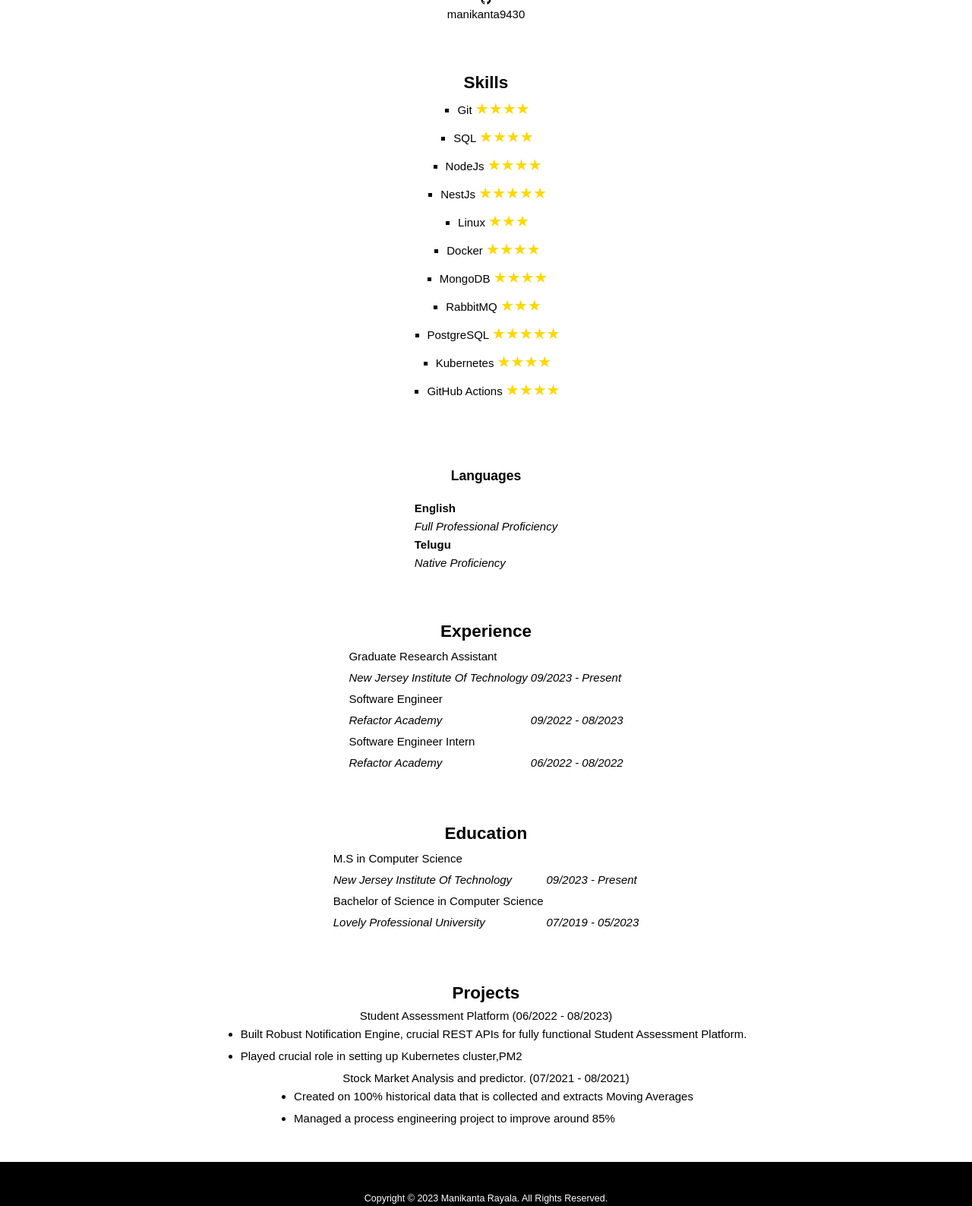
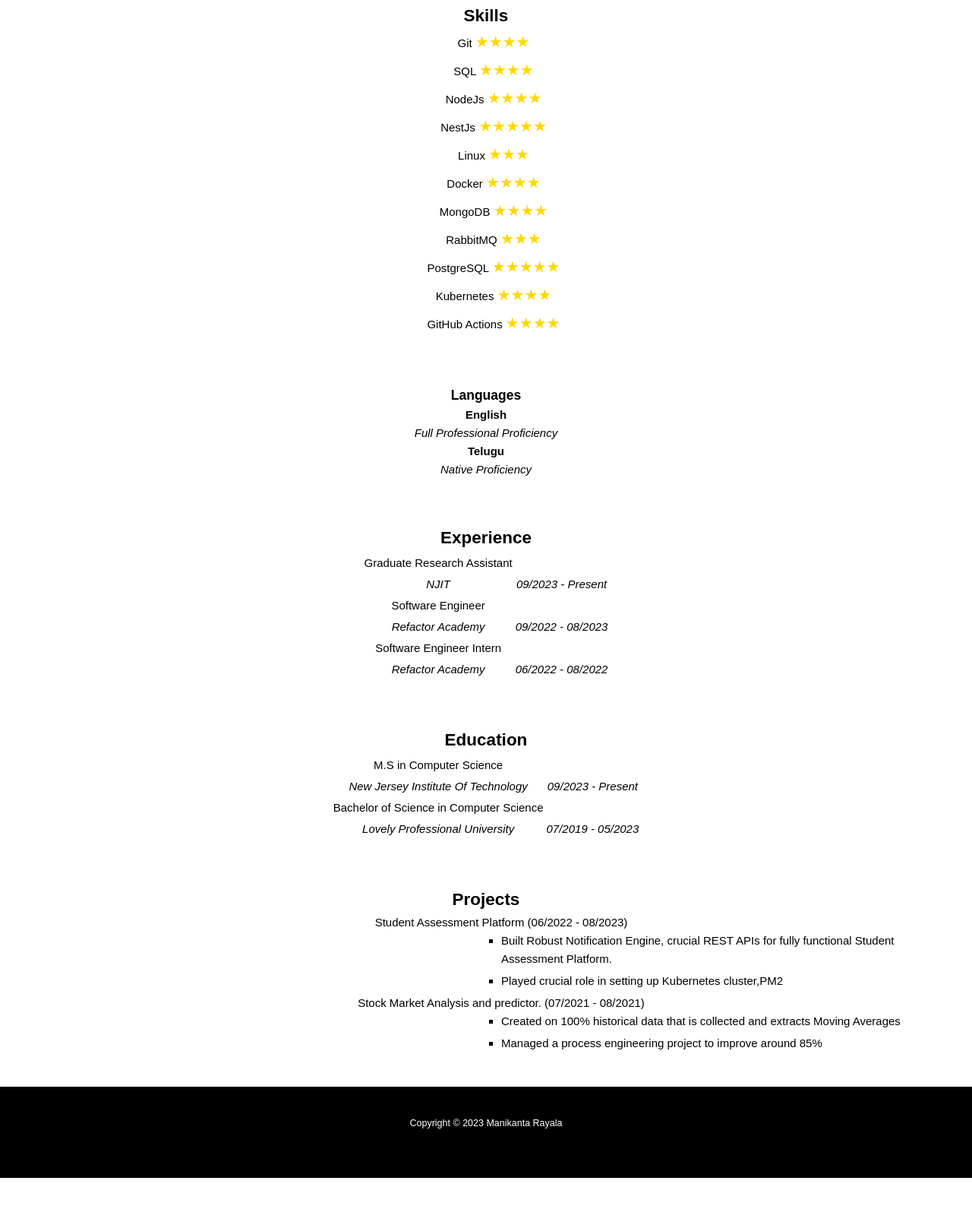
Before and after one commit to manikanta9430/A1-IS601, a plain HTML site: page index.html in a window 1280 px wide. Shown: the part 677-2264 px from the top of the page at 76% size. After the commit the page ends 2227 px from the top, so only its background shows below. Drawn offline with nearby package versions, Linux system fonts and the light colour scheme.

Commit message:
removed flex

```diff
--- a/index.html
+++ b/index.html
@@ -21,8 +21,8 @@
         <div id="intro">
             <span id="profile-image">
                 <img src="profilepic.jpg" alt="Manikanta Rayala" id="profile-pic">
-            </span>
-            <h2 class="intro-items" id="intro-name">Manikanta Rayala</h2>
+            </span><br>
+            <h2 class="intro-items" id="intro-name">Manikanta Rayala</h2><br>
             <h4 class="intro-items" id="intro-jobRole">Software Development Engineer</h4>
             <p class="intro-items">Experienced backend web developer with expertise in NodeJs, NestJs, MongoDB, and
                 PostgreSQL. Skilled in implementing message-based communication systems with RabbitMQ and automating
@@ -95,7 +95,7 @@
                 <td>Graduate Research Assistant</td>
             </tr>
             <tr>
-                <td><em>New Jersey Institute Of Technology </em></td>
+                <td><em>NJIT </em></td>
                 <td><em>09/2023 - Present</em></td>
             </tr>
             <tr>
@@ -141,25 +141,30 @@
 
     <div class="section" id="projects">
         <h2>Projects</h2>
+        <ol>
+            <li>
                 <p>Student Assessment Platform (06/2022 - 08/2023)</p>
                 <ul>
-            <li>Built Robust Notification Engine, crucial REST APIs for fully functional Student Assessment Platform.
+                    <li>Built Robust Notification Engine, crucial REST APIs for fully functional Student Assessment
+                        Platform.</li>
+                    <li>Played crucial role in setting up Kubernetes cluster,PM2</li>
+                </ul>
             </li>
-            <li>Played crucial role in setting up Kubernetes cluster,PM2</li>
-            <!-- Add more projects as needed -->
-        </ul>
-
+            <li>
                 <p>Stock Market Analysis and predictor. (07/2021 - 08/2021)</p>
                 <ul>
                     <li>Created on 100% historical data that is collected and extracts Moving Averages </li>
                     <li>Managed a process engineering project to improve around 85%</li>
                 </ul>
+            </li>
+        </ol>
+
     </div>
 </body>
 
 <footer>
     <p><small>
-            Copyright © 2023 Manikanta Rayala. All Rights Reserved.
+            Copyright © 2023 Manikanta Rayala
         </small></p>
 </footer>
 
--- a/style.css
+++ b/style.css
@@ -21,11 +21,14 @@
 
 #intro {
     padding: 20px;
-    display: flex;
-    flex-direction: column;
-    justify-content: center;
-    align-items: center;
+    text-align: center;
 }
+
+#intro>* {
+    display: inline-block;
+    vertical-align: middle;
+}
+
 
 .intro-items {
     color: white;
@@ -98,10 +101,12 @@
     background-color: white;
     padding: 20px;
     margin: 20px 0;
-    display: flex;
-    flex-direction: column;
-    justify-content: center;
-    align-items: center;
+    display: block;
+    text-align: center;
+}
+
+.section>* {
+    margin: 0 auto;
 }
 
 .section h4 {
@@ -123,14 +128,11 @@
 }
 
 ul.skills-items {
-    display: flex;
-    flex-direction: column;
-    justify-content: center;
-    align-items: center;
-    list-style-type: square;
+    list-style-type: none;
 }
 
 .skills-items span {
+    display: inline-block;
     font-size: 20px;
     color: #FFD700;
 }
@@ -142,3 +144,13 @@
     color: #ffffff;
     height: 50px;
 }
+
+#projects ol {
+    list-style-type: none;
+}
+
+#projects ul {
+    list-style-type: square;
+    text-align: left;
+    margin-left: 580px;
+}
```
Lines whose indentation alone changed are shown as unchanged.
